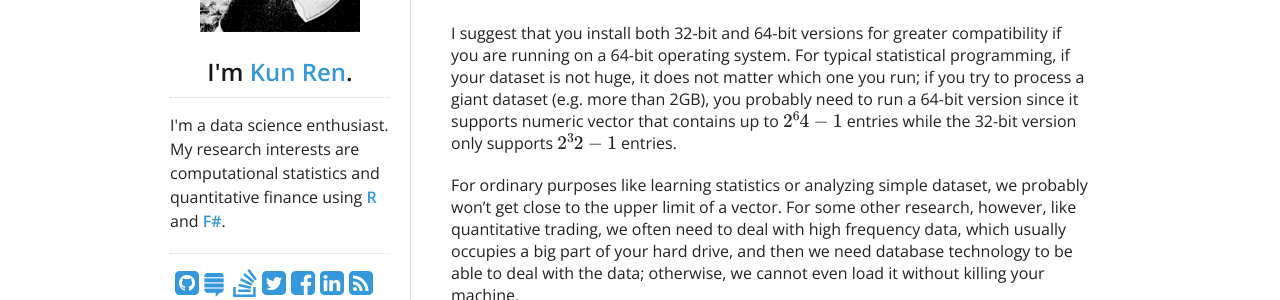
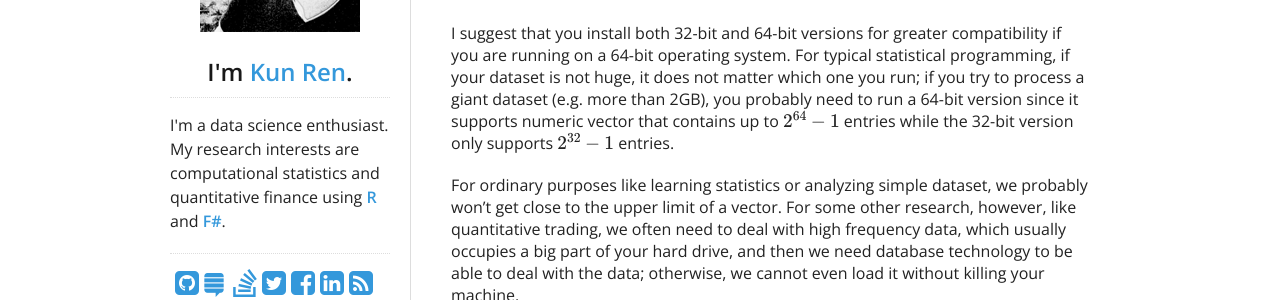
Before and after one commit to harryprince/renkun-ken.github.io, a Jekyll site: the page built from _posts/2014-01-26-r-essentials.md, in a window 1280 px wide. Shown: the part 160-460 px from the top of the page. Built offline with Jekyll 4.4.1, drawn with Linux system fonts in a browser that asks for light colours; nearby versions of some CDN libraries; formulas are drawn with MathJax 3; comment, search, counter and statistics services are not loaded.

Commit message:
blog fixed

```diff
--- a/_posts/2014-01-26-r-essentials.md
+++ b/_posts/2014-01-26-r-essentials.md
@@ -8,7 +8,7 @@ categories:
 
 It is quite easy to get started with R. You only need to download R from the [ official website ](http://www.r-project.org/), and install it.
 
-I suggest that you install both 32-bit and 64-bit versions for greater compatibility if you are running on a 64-bit operating system. For typical statistical programming, if your dataset is not huge, it does not matter which one you run; if you try to process a giant dataset (e.g. more than 2GB), you probably need to run a 64-bit version since it supports numeric vector that contains up to $(2^64-1)$ entries while the 32-bit version only supports $(2^32-1)$ entries.
+I suggest that you install both 32-bit and 64-bit versions for greater compatibility if you are running on a 64-bit operating system. For typical statistical programming, if your dataset is not huge, it does not matter which one you run; if you try to process a giant dataset (e.g. more than 2GB), you probably need to run a 64-bit version since it supports numeric vector that contains up to $(2^{64}-1)$ entries while the 32-bit version only supports $(2^{32}-1)$ entries.
 
 For ordinary purposes like learning statistics or analyzing simple dataset, we probably won't get close to the upper limit of a vector. For some other research, however, like quantitative trading, we often need to deal with high frequency data, which usually occupies a big part of your hard drive, and then we need database technology to be able to deal with the data; otherwise, we cannot even load it without killing your machine.
 
```
